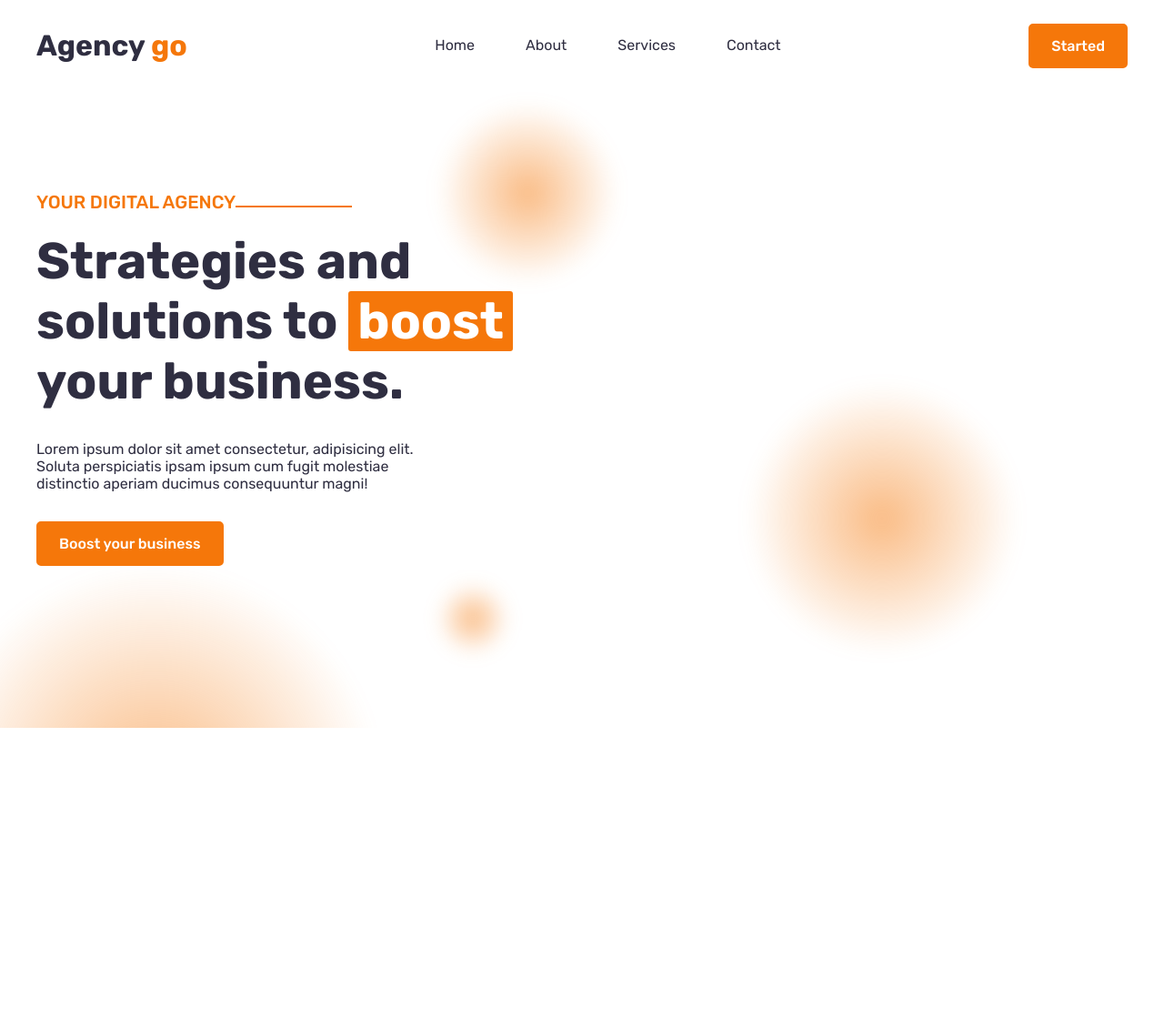
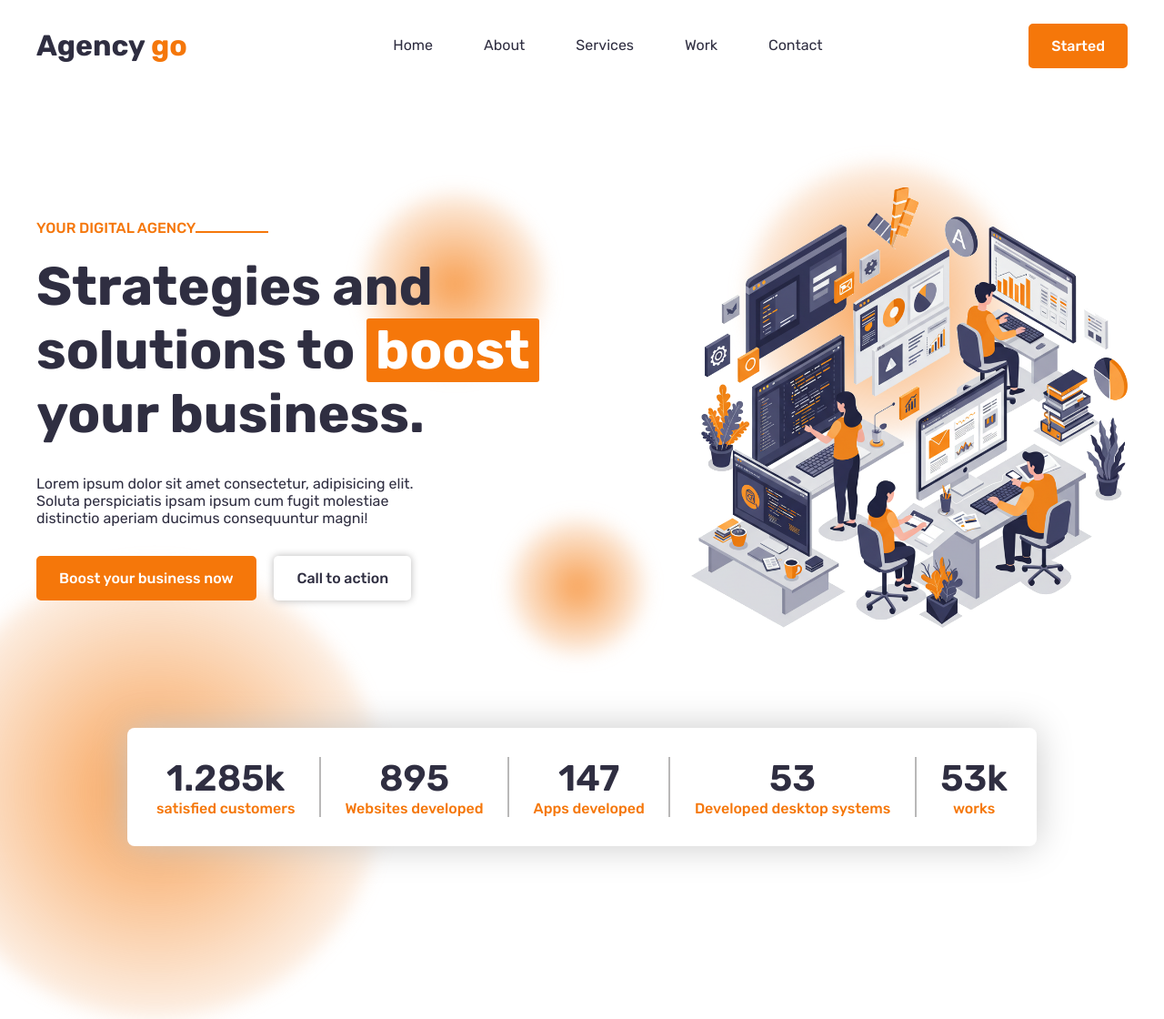
Before and after one commit to LipeMonteiro/agency_go, a plain HTML site: page index.html in a window 1280 px wide. Shown: the whole page at 91% size. Before the commit the page ends 800 px from the top, so only its background shows below. Drawn offline with Linux system fonts and the light colour scheme.

Commit message:
Style: Finalização da Home page e about page iniciada com a adição das estatísticas

```diff
--- a/index.html
+++ b/index.html
@@ -1,3 +1,4 @@
+
 <!DOCTYPE html>
 <html lang="en">
 
@@ -18,6 +19,7 @@
                 <a href="http://" class="header__link">Home</a>
                 <a href="http://" class="header__link">About</a>
                 <a href="http://" class="header__link">Services</a>
+                <a href="http://" class="header__link">Work</a>
                 <a href="http://" class="header__link">Contact</a>
             </nav>
             <a href="http://" class="header__btn btn-primary">Started</a>
@@ -42,14 +44,51 @@
                         ipsum cum
                         fugit
                         molestiae distinctio aperiam ducimus consequuntur magni!</p>
-                    <a href="http://" class="btn-primary">Boost your business</a>
+                    <a href="http://" class="btn-primary">Boost your business now</a>
+                    <a href="http://" id="home__btn-secondary-2" class="btn-secondary">Call to action</a>
                 </div>
                 <div id="home__content-img">
-                    <img src="">
+                    <img src="img/Image_fx.png">
                 </div>
             </div>
         </section>
+
+        <!-- ========== ABOUT ========== -->
+         <section id="about">
+            <div class="container">
+                <div id="about__statics">
+                    <ul>
+                        <li>
+                            <p class="about__statics-number">1.285k</p>
+                            <p class="about__statics-desc">satisfied customers</p>
+                        </li>
+                        <li class="about__statics-divider"></li>
+                        <li>
+                            <p class="about__statics-number">895</p>
+                            <p class="about__statics-desc">Websites developed</p>
+                        </li>
+                        <li class="about__statics-divider"></li>
+                        <li>
+                            <p class="about__statics-number">147</p>
+                            <p class="about__statics-desc">Apps developed</p>
+                        </li>
+                        <li class="about__statics-divider"></li>
+                        <li>
+                            <p class="about__statics-number">53</p>
+                            <p class="about__statics-desc">Developed desktop systems</p>
+                        </li>
+                        <li class="about__statics-divider"></li>
+                        <li>
+                            <p class="about__statics-number">53k</p>
+                            <p class="about__statics-desc">works</p>
+                        </li>
+                    </ul>
+                </div>
+            </div>
+         </section>
     </main>
 </body>
 
+<script src="script.js"></script>
+
 </html>
--- /dev/null
+++ b/script.js
@@ -0,0 +1,5 @@
+// ========== HEADER STICKY SFFECT ==========
+window.addEventListener('scroll', () => {
+    const header = document.querySelector('#header')
+    header.classList.toggle('sticky', window.scrollY > 0)
+})
--- a/style.css
+++ b/style.css
@@ -22,7 +22,7 @@ a {
     --primary: #f5770a;
     --secondary: #2f2e41;
     --white: #fff;
-    --gray: #e6e6e6;
+    --gray: #b9b8b8;
 }
 
 /* ========= MODIFIING CLASSES ======== */
@@ -51,6 +51,26 @@ a {
     bottom: 5px;
 }
 
+.btn-secondary {
+    display: inline-block;
+    position: relative;
+    bottom: 0;
+    padding: 15px 25px;
+    transition: .3s;
+    border-radius: 5px;
+    color: var(--secondary);
+    font-weight: 500;
+    /* border: 2px solid var(--secondary); */
+    background-color: var(--white);
+    box-shadow: 0 0 8px var(--gray);
+}
+
+.btn-secondary:hover {
+    background: var(--secondary);
+    color: var(--white);
+    bottom: 5px;
+}
+
 /* ===========================
             HEADER
 ============================== */
@@ -58,8 +78,9 @@ a {
     width: 100%;
     height: 100px;
     position: fixed;
-    /* top: 20px; */
+    top: 0;
     z-index: 9999;
+    transition: .3s ease-in-out;
 }
 
 #header__container {
@@ -68,8 +89,21 @@ a {
     display: flex;
     justify-content: space-between;
     align-items: center;
-    /* box-shadow: 0 0 10px var(--gray);
-    border-radius: 10px; */
+    transition: .3s ease-in-out;
+    background-color: var(--white);
+}
+
+#header.sticky {
+    top: 20px;
+    height: 80px;
+    transition: .3s ease-in-out;
+}
+
+#header.sticky #header__container {
+    width: 1200px;
+    border-radius: .5rem;
+    box-shadow: 0 0 12px var(--gray);
+    transition: .3s;
 }
 
 #header__logo {
@@ -85,6 +119,7 @@ a {
 #header__menu {
     display: flex;
     gap: 50px;
+
 }
 
 .header__link {
@@ -119,15 +154,15 @@ a {
 ================================ */
 #home {
     width: 100%;
-    height: 100vh;
+    height: calc(100vh - 100px);
+    margin-top: 100px;
     position: relative;
-    overflow: hidden;
 }
 
 .home__ligh {
     position: absolute;
     border-radius: 50%;
-    background: radial-gradient(circle, rgba(245, 120, 10, .5) 0%, rgba(218, 213, 209, 0) 70%, transparent 100%);
+    background: radial-gradient(circle, rgba(245, 120, 10, 0.699) 0%, rgba(241, 164, 101, 0.171) 70%, transparent 100%);
     filter: blur(10px);
     z-index: -1;
 }
@@ -143,20 +178,21 @@ a {
     width: 200px;
     height: 200px;
     top: 7rem;
-    left: 30rem;
+    left: 25rem;
 }
 
 .home__ligh:nth-child(3) {
     width: 300px;
     height: 300px;
-    bottom: 5rem;
+    top: 5rem;
     right: 10rem;
 }
+
 .home__ligh:nth-child(4) {
-    width: 80px;
-    height: 80px;
+    width: 150px;
+    height: 150px;
     bottom: 5rem;
-    left: 30rem;
+    left: 35rem;
 }
 
 #home__container {
@@ -168,7 +204,6 @@ a {
 
 #home__content-txt {
     width: 50%;
-    margin-top: 2rem;
 }
 
 #home__line {
@@ -185,25 +220,25 @@ a {
 }
 
 #home__alternative-txt p {
-    font-size: 1.25rem;
+    font-size: 1rem;
     font-weight: 500;
     text-transform: uppercase;
     color: var(--primary);
     display: flex;
-    align-items:end;
+    align-items: end;
 }
 
 #home__alternative-txt span {
     display: inline-block;
-    width: 8rem;
+    width: 5rem;
     height: 2px;
     background-color: var(--primary);
     position: relative;
-    top: -6px;
+    top: -4px;
 }
 
 #home__title {
-    font-size: 3.5rem;
+    font-size: 3.7rem;
     margin-bottom: 2rem;
     color: var(--secondary);
     display: inline-block;
@@ -222,14 +257,53 @@ a {
     color: var(--secondary);
 }
 
+#home__btn-secondary-2 {
+    margin-left: 1rem;
+}
+
 #home__content-img {
     width: 50%;
-    /* margin-top: 10%; */
+    text-align: right;
 }
 
 #home__content-img img {
-    width: 100%;
+    width: 80%;
     position: relative;
-    /* right: 10%; */
-    /* margin-left: -100px; */
 }
+
+/* ===========================
+            ABOUT
+===========================*/
+#about{
+
+}
+#about__statics{
+    width: 1000px;
+    margin: 0 auto;
+    padding: 2rem;
+    border-radius: 8px;
+    background-color: #fff;
+    box-shadow: 0 0 40px #cacaca;
+}
+#about__statics ul{
+    display: flex;
+    justify-content: space-between;
+}
+#about__statics ul li{
+    text-align: center;
+}
+.about__statics-number{
+    font-size: 2.5rem;
+    font-weight: 600;
+    color: var(--secondary);
+}
+.about__statics-desc{
+    color: var(--primary);
+    font-weight: 500;
+}
+.about__statics-divider{
+    display: block;
+    width: 2px;
+    height: 66px;
+    background-color: var(--gray);
+}
```
Also changed, not shown: img/Image_fx.png (added).
